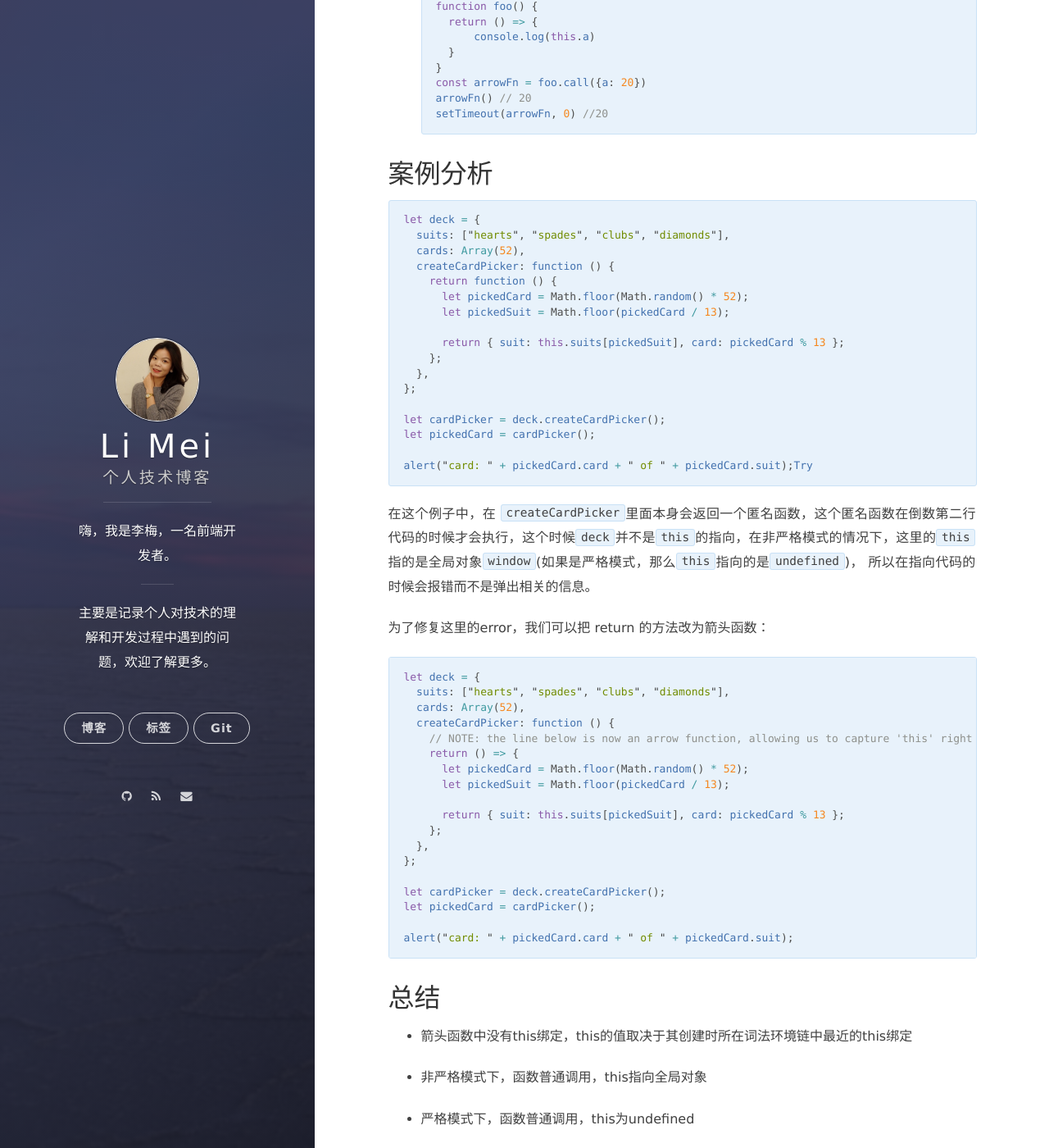
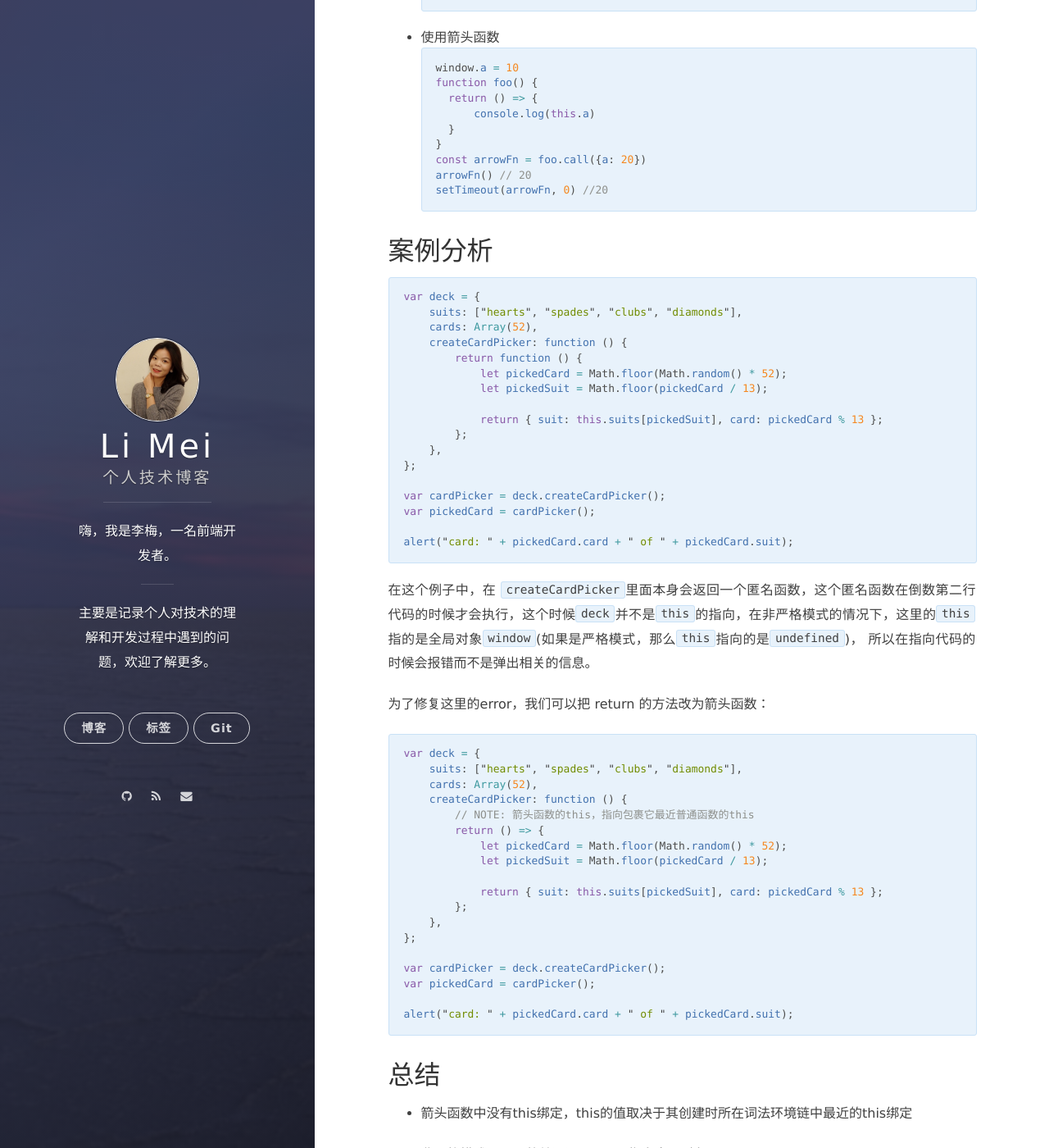
Before and after one commit to LiMeii/LiMeii.github.io, a Jekyll site: the page built from _posts/2019-05-10-js-this.md, in a window 1280 px wide and 1400 px high, scrolled down 4579 px. Shown: the whole window at 82% size. Built offline with Jekyll 4.4.1, drawn with Linux system fonts in a browser that asks for light colours; nearby versions of some CDN libraries; some of the changed text lies outside the part shown.

Commit message:
Update 2019-05-10-js-this.md
update this for normal function and arrow function

````diff
--- a/_posts/2019-05-10-js-this.md
+++ b/_posts/2019-05-10-js-this.md
@@ -36,10 +36,15 @@
 比如有以下代码：
 ```js
 var a = 2;
-function foo() {
-    console.log(this.a)
+function foo(val) {
+    console.log(this.a); //2
+    console.log(val); //3
 }
-foo(); //2
+foo(3);
+/**
+foo(3) 相当于是：foo().call(undefined,3) 的简化版本。
+为了代码方便，所以有直接普通函数调用，thisArgument 默认是undefined，不用每次都敲这个undefined。
+**/
 ```
 如果把foo方法改为严格模式：
 
@@ -197,23 +202,23 @@
 ## 案例分析
 
 ```ts
-let deck = {
-  suits: ["hearts", "spades", "clubs", "diamonds"],
-  cards: Array(52),
-  createCardPicker: function () {
-    return function () {
-      let pickedCard = Math.floor(Math.random() * 52);
-      let pickedSuit = Math.floor(pickedCard / 13);
+var deck = {
+    suits: ["hearts", "spades", "clubs", "diamonds"],
+    cards: Array(52),
+    createCardPicker: function () {
+        return function () {
+            let pickedCard = Math.floor(Math.random() * 52);
+            let pickedSuit = Math.floor(pickedCard / 13);
 
-      return { suit: this.suits[pickedSuit], card: pickedCard % 13 };
-    };
-  },
+            return { suit: this.suits[pickedSuit], card: pickedCard % 13 };
+        };
+    },
 };
 
-let cardPicker = deck.createCardPicker();
-let pickedCard = cardPicker();
+var cardPicker = deck.createCardPicker();
+var pickedCard = cardPicker();
 
-alert("card: " + pickedCard.card + " of " + pickedCard.suit);Try
+alert("card: " + pickedCard.card + " of " + pickedCard.suit);
 ```
 
 在这个例子中，在 ```createCardPicker```里面本身会返回一个匿名函数，这个匿名函数在倒数第二行代码的时候才会执行，这个时候```deck```并不是```this```的指向，在非严格模式的情况下，这里的```this```指的是全局对象```window```(如果是严格模式，那么```this```指向的是```undefined```)， 所以在指向代码的时候会报错而不是弹出相关的信息。
@@ -222,22 +227,22 @@
 为了修复这里的error，我们可以把 return 的方法改为箭头函数：
 
 ```ts
-let deck = {
-  suits: ["hearts", "spades", "clubs", "diamonds"],
-  cards: Array(52),
-  createCardPicker: function () {
-    // NOTE: the line below is now an arrow function, allowing us to capture 'this' right here
-    return () => {
-      let pickedCard = Math.floor(Math.random() * 52);
-      let pickedSuit = Math.floor(pickedCard / 13);
+var deck = {
+    suits: ["hearts", "spades", "clubs", "diamonds"],
+    cards: Array(52),
+    createCardPicker: function () {
+        // NOTE: 箭头函数的this，指向包裹它最近普通函数的this
+        return () => {
+            let pickedCard = Math.floor(Math.random() * 52);
+            let pickedSuit = Math.floor(pickedCard / 13);
 
-      return { suit: this.suits[pickedSuit], card: pickedCard % 13 };
-    };
-  },
+            return { suit: this.suits[pickedSuit], card: pickedCard % 13 };
+        };
+    },
 };
 
-let cardPicker = deck.createCardPicker();
-let pickedCard = cardPicker();
+var cardPicker = deck.createCardPicker();
+var pickedCard = cardPicker();
 
 alert("card: " + pickedCard.card + " of " + pickedCard.suit);
 ```
````
